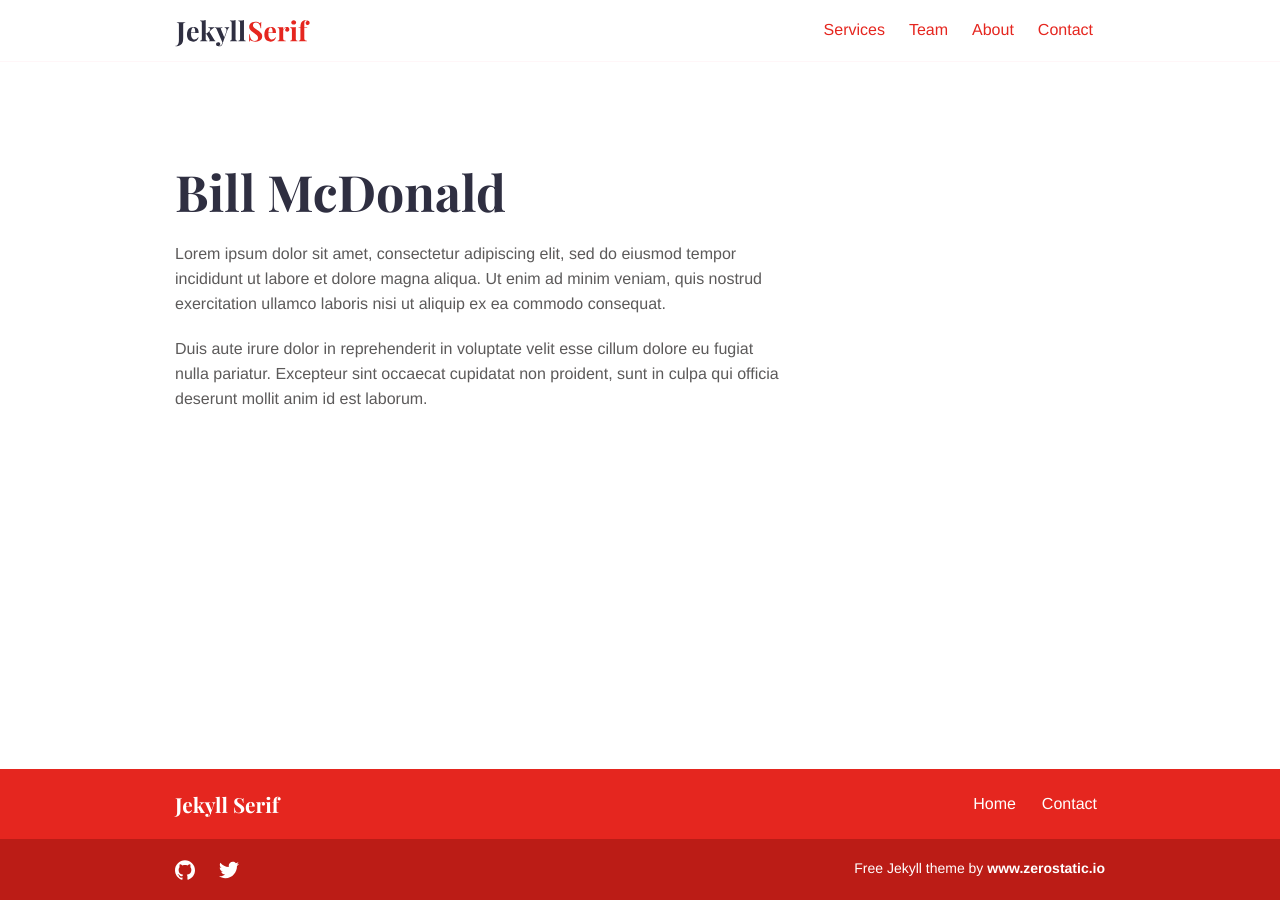
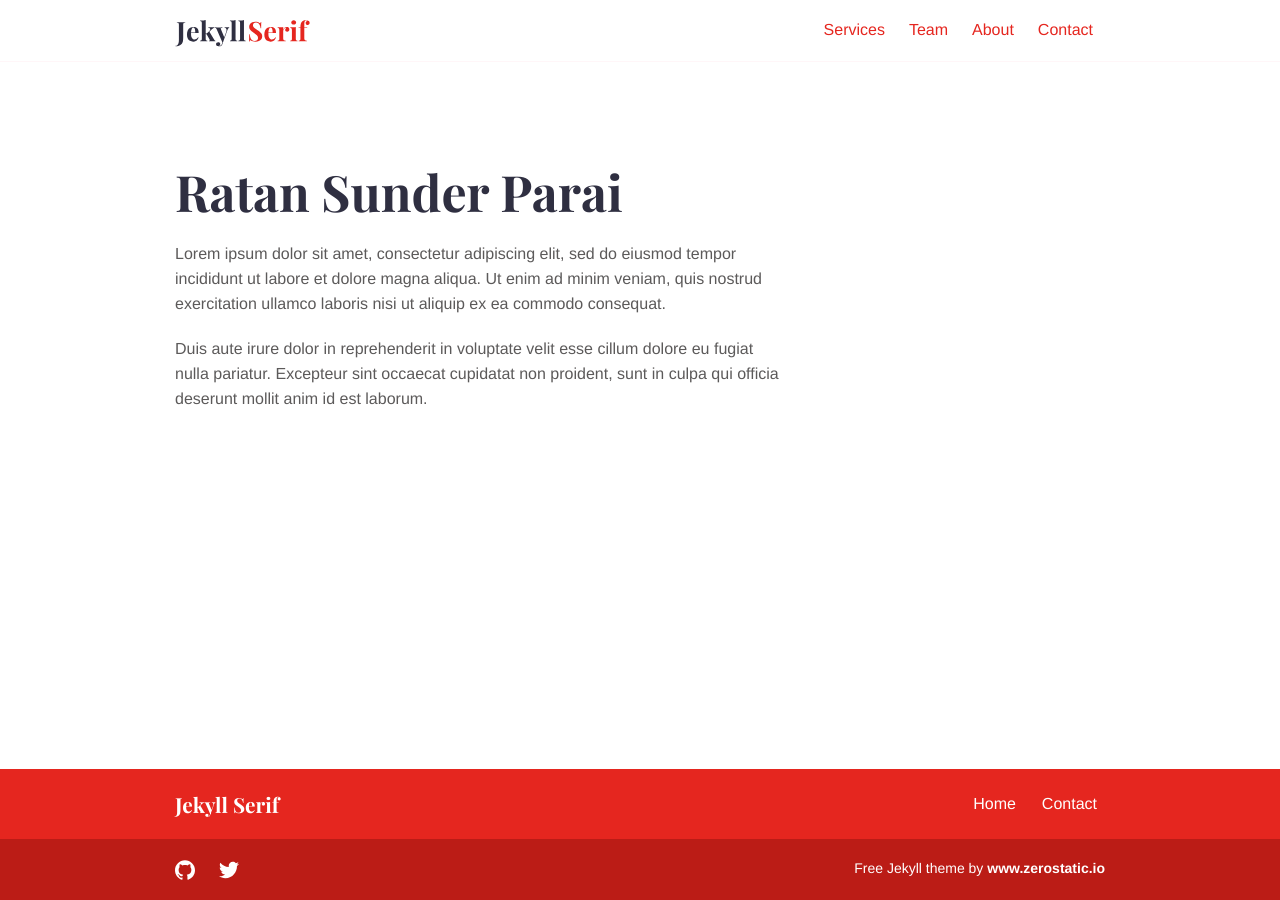
Before and after one commit to OpenCodeFoundation/OpenCodeFoundation.github.io, a Jekyll site: the page built from _team/bill-mcdonald.md, in a window 1280 px wide. Built offline with Jekyll 4.4.1, drawn with Linux system fonts in a browser that asks for light colours.

Commit message:
Update bill-mcdonald.md

```diff
--- a/_team/bill-mcdonald.md
+++ b/_team/bill-mcdonald.md
@@ -1,9 +1,9 @@
 ---
-title: "Bill McDonald"
+title: "Ratan Sunder Parai"
 date: 2018-11-19T10:47:58+10:00
 draft: false
 image: "images/team/nonsap-visuals-kMJp7620W6U-unsplash.jpg"
-jobtitle: "Graphic Designer"
+jobtitle: "Senior Softweare Engineer"
 linkedinurl: ""
 weight: 7
 layout: team
```
